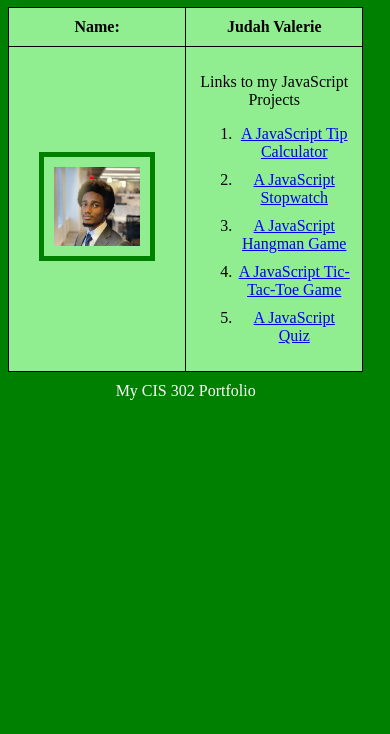
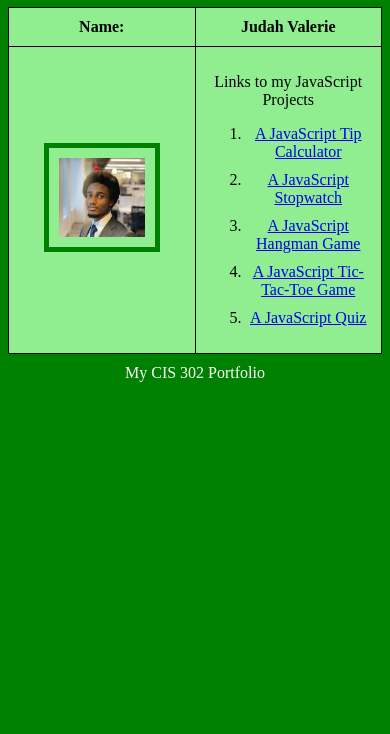
Before and after one commit to judah-v/javascript-portfolio, a plain HTML site: page index.html in a window 390 px wide. Shown: the part 110-844 px from the top of the page. Drawn offline with Linux system fonts and the light colour scheme.

Commit message:
Add files via upload

```diff
--- a/index.css
+++ b/index.css
@@ -35,6 +35,7 @@ h1 {
 @media(max-width: 675px){
     body {
         width: fit-content;
+        text-align: center;
     }
     img {
         height: auto;
@@ -49,7 +50,7 @@ h1 {
         font-size: 1em !important;
     }
     table {
-        width: 95%;
+        width: 100%;
     }
     li {
         margin: 10px 0;
```
